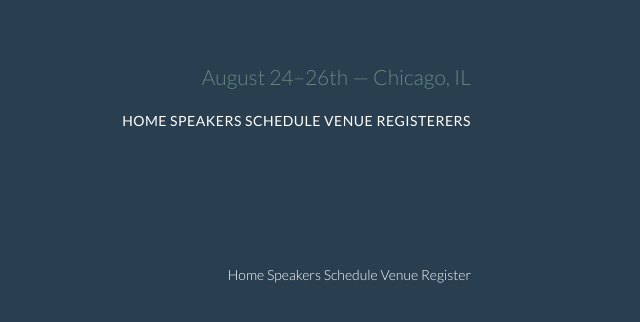
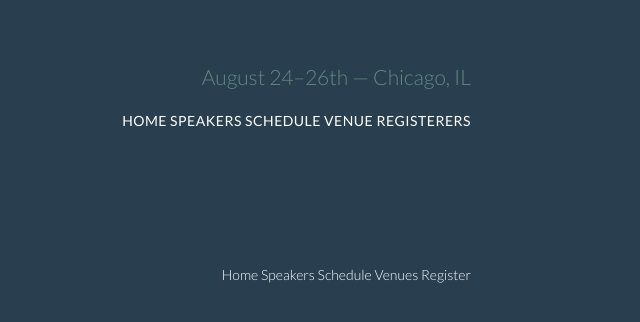
Before and after one commit to auxilum/HTML_CSS-vjezba-1, a plain HTML site: page register.html in a window 1280 px wide. Shown: the full height of the page, 619-1259 px from the left. Drawn offline with Linux system fonts and the light colour scheme.

Commit message:
update 2

```diff
--- a/register.html
+++ b/register.html
@@ -32,7 +32,7 @@
 			<a href="index.html">Home</a>
 		    <a href="speakers.html">Speakers</a>
 		    <a href="schedule.html">Schedule</a>
-		    <a href="venue.html">Venue</a>
+		    <a href="venue.html">Venues</a>
 		    <a href="register.html">Register</a>
 		</nav>
 	</footer>
```
